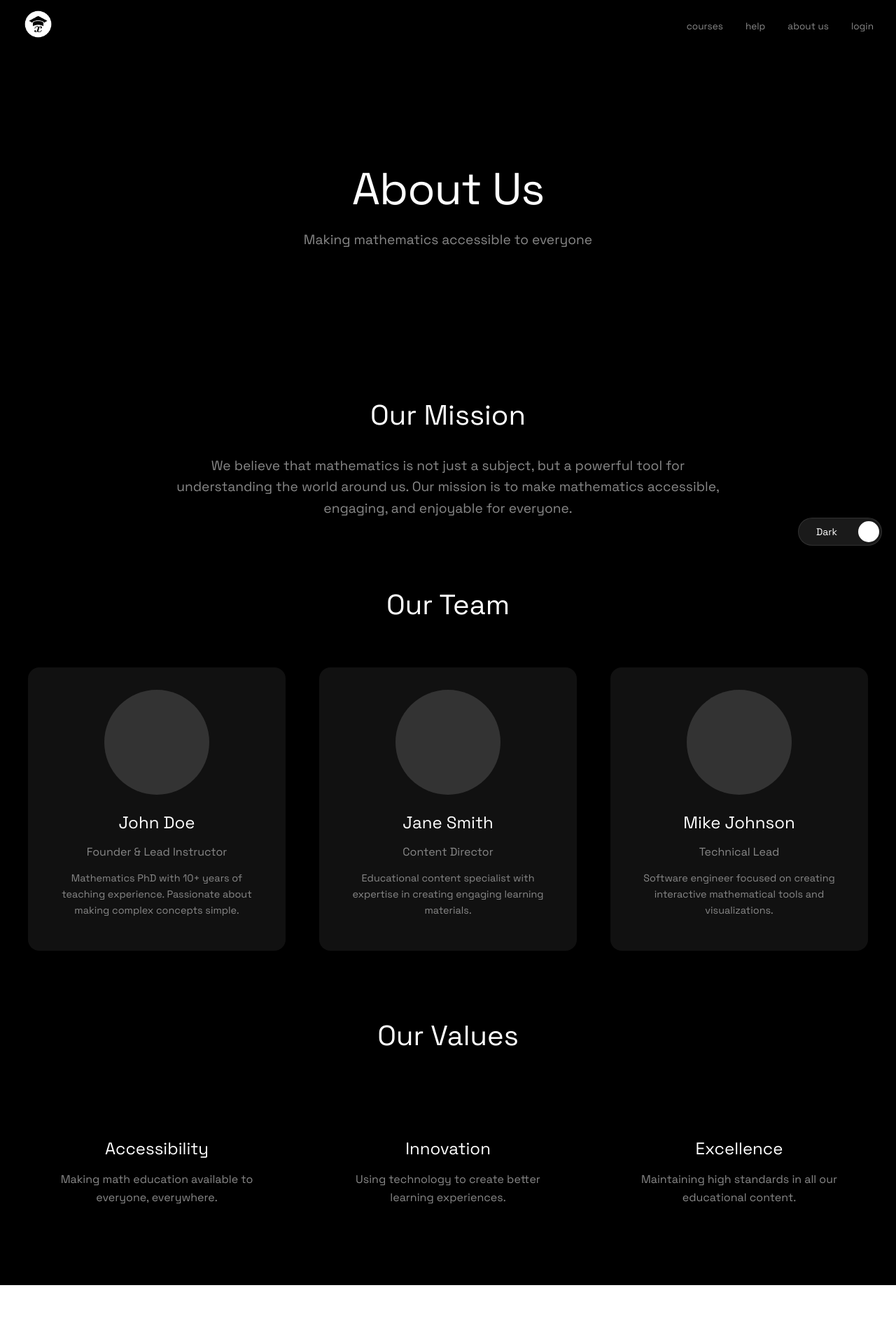
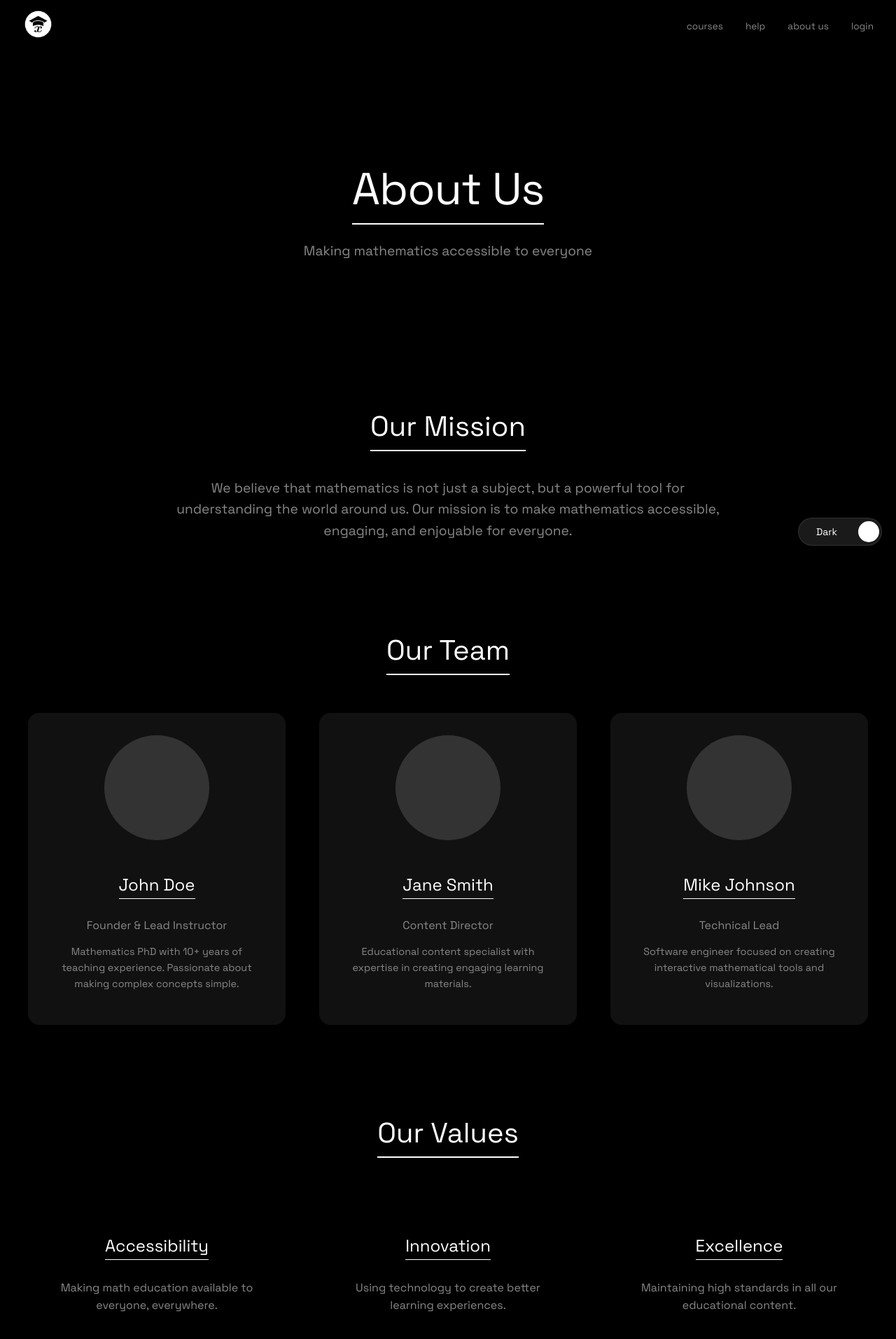
Before and after one commit to varshithm7x/themathguy, a React (Create React App) app: page /about in a window 1280 px wide. Shown: the top 1914 px of the page at 70% size. Before the commit the page ends 1837 px from the top, so only its background shows below. Built offline with nearby package versions, Linux system fonts and the light colour scheme.

Commit message:
underline-heading

```diff
--- a/src/components/AboutUs.css
+++ b/src/components/AboutUs.css
@@ -35,6 +35,18 @@
     font-weight: 400;
     margin-bottom: 1rem;
     letter-spacing: -1px;
+    position: relative;
+    display: inline-block;
+}
+
+.about-hero h1::after {
+    content: '';
+    position: absolute;
+    left: 0;
+    bottom: -10px;
+    width: 100%;
+    height: 2px;
+    background: var(--text-color);
 }
 
 .about-hero .subtitle {
@@ -56,7 +68,19 @@
 .mission h2 {
     font-size: 2.5rem;
     font-weight: 400;
-    margin-bottom: 2rem;
+    margin-bottom: 3rem;
+    position: relative;
+    display: inline-block;
+}
+
+.mission h2::after {
+    content: '';
+    position: absolute;
+    left: 0;
+    bottom: -10px;
+    width: 100%;
+    height: 2px;
+    background: var(--text-color);
 }
 
 .mission p {
@@ -76,6 +100,18 @@
     font-weight: 400;
     text-align: center;
     margin-bottom: 4rem;
+    position: relative;
+    display: inline-block;
+}
+
+.team-section h2::after {
+    content: '';
+    position: absolute;
+    left: 0;
+    bottom: -10px;
+    width: 100%;
+    height: 2px;
+    background: var(--text-color);
 }
 
 .team-grid {
@@ -107,7 +143,19 @@
 .team-member h3 {
     font-size: 1.5rem;
     font-weight: 400;
-    margin-bottom: 0.5rem;
+    margin-bottom: 1rem;
+    position: relative;
+    display: inline-block;
+}
+
+.team-member h3::after {
+    content: '';
+    position: absolute;
+    left: 0;
+    bottom: -5px;
+    width: 100%;
+    height: 1px;
+    background: var(--text-color);
 }
 
 .team-member .role {
@@ -126,6 +174,18 @@
     font-weight: 400;
     text-align: center;
     margin-bottom: 4rem;
+    position: relative;
+    display: inline-block;
+}
+
+.values-section h2::after {
+    content: '';
+    position: absolute;
+    left: 0;
+    bottom: -10px;
+    width: 100%;
+    height: 2px;
+    background: var(--text-color);
 }
 
 .values-grid {
@@ -143,6 +203,18 @@
     font-size: 1.5rem;
     font-weight: 400;
     margin-bottom: 1rem;
+    position: relative;
+    display: inline-block;
+}
+
+.value-item h3::after {
+    content: '';
+    position: absolute;
+    left: 0;
+    bottom: -5px;
+    width: 100%;
+    height: 1px;
+    background: var(--text-color);
 }
 
 .value-item p {
```
